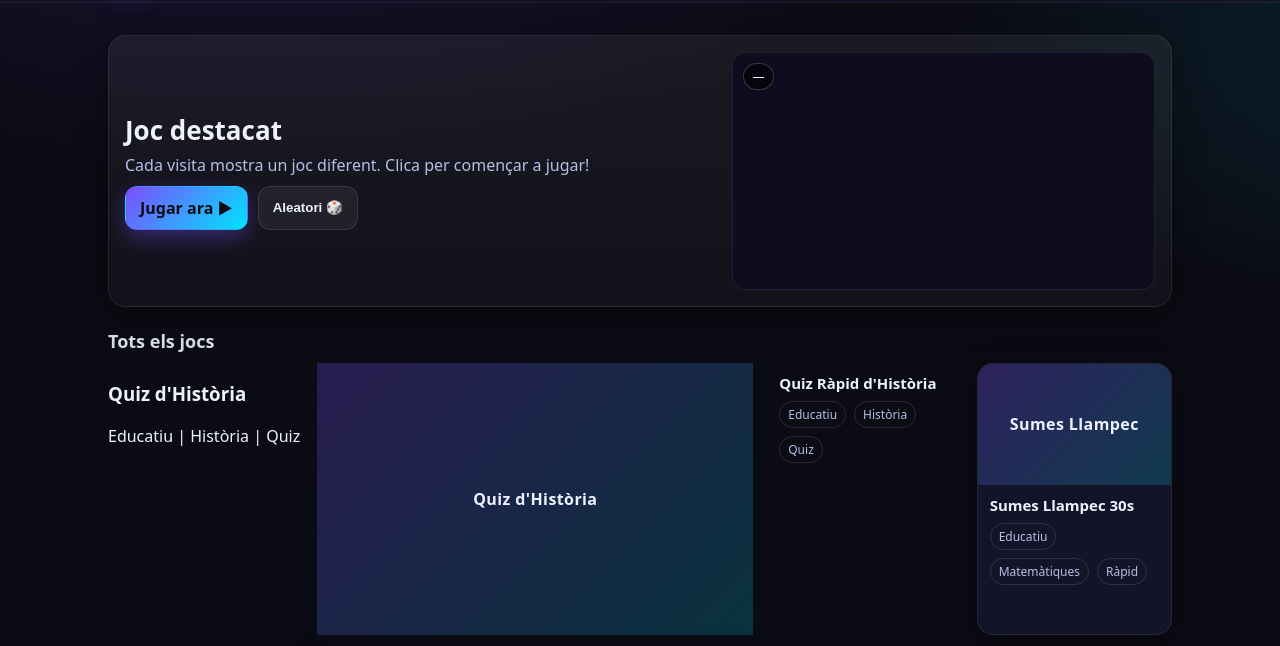
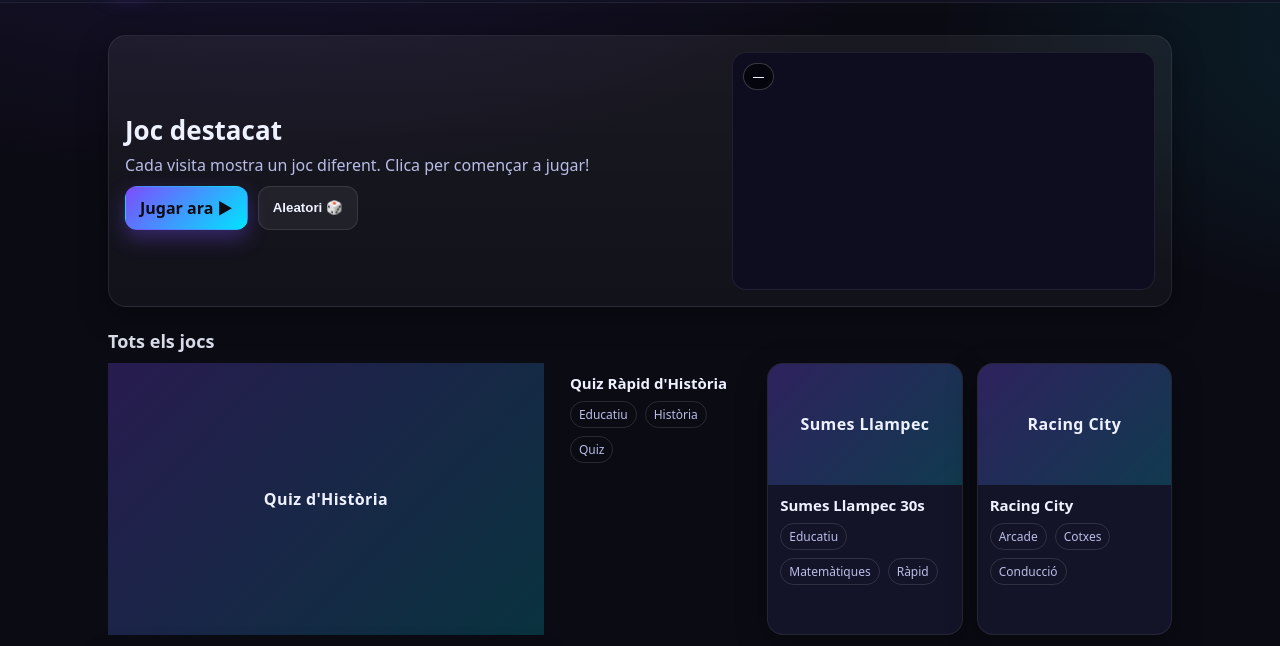
Before and after one commit to Cristina192837/arcade, a plain HTML site: page index.html in a window 1280 px wide. Shown: the part 76-722 px from the top of the page. Drawn offline with Linux system fonts and the light colour scheme.

Commit message:
Update index.html

```diff
--- a/index.html
+++ b/index.html
@@ -156,12 +156,6 @@
 
       <!-- ✨ EXEMPLES: DUPLICA I EDITA A VOLUNTAT ✨ -->
       <!-- JOC EDUCATIU: HISTÒRIA -->
-      <a href="index.html" data-section="educatiu" data-tags="història,quiz,antiguitat" target="_blank" rel="noopener">
-  <div class="joc-card">
-    <h3>Quiz d'Història</h3>
-    <p>Educatiu | Història | Quiz</p>
-  </div>
-</a>
 
         <div class="game-cover">Quiz d'Història</div>
         <div class="game-body">
```
